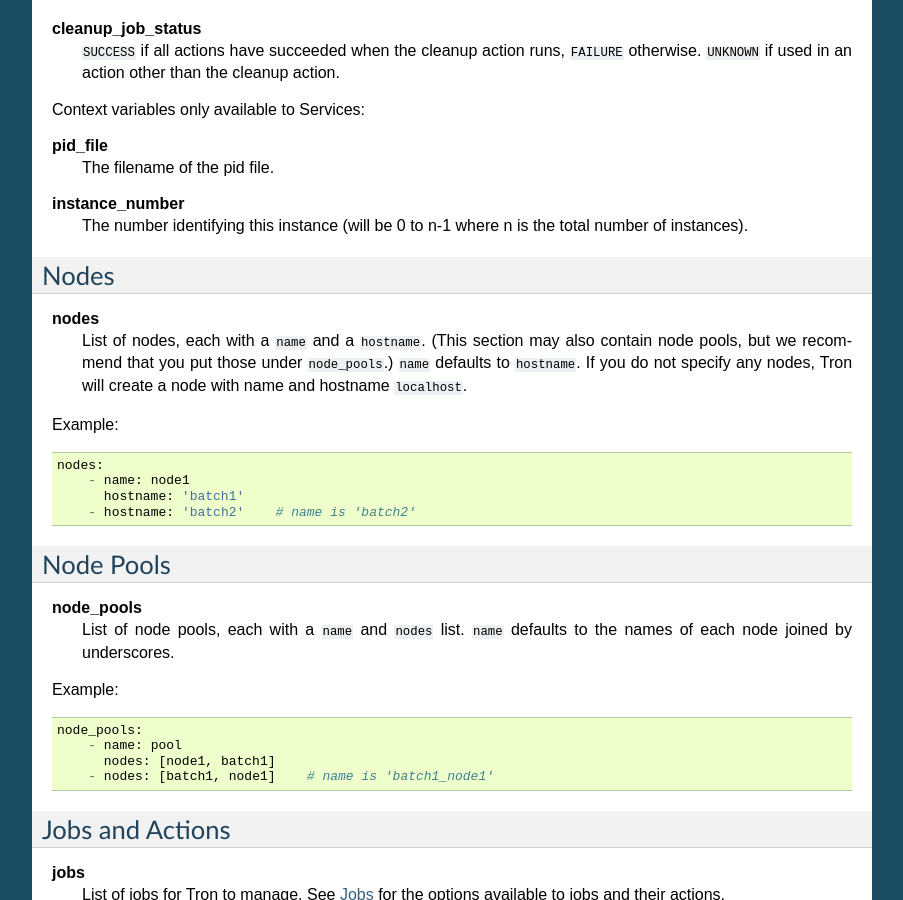
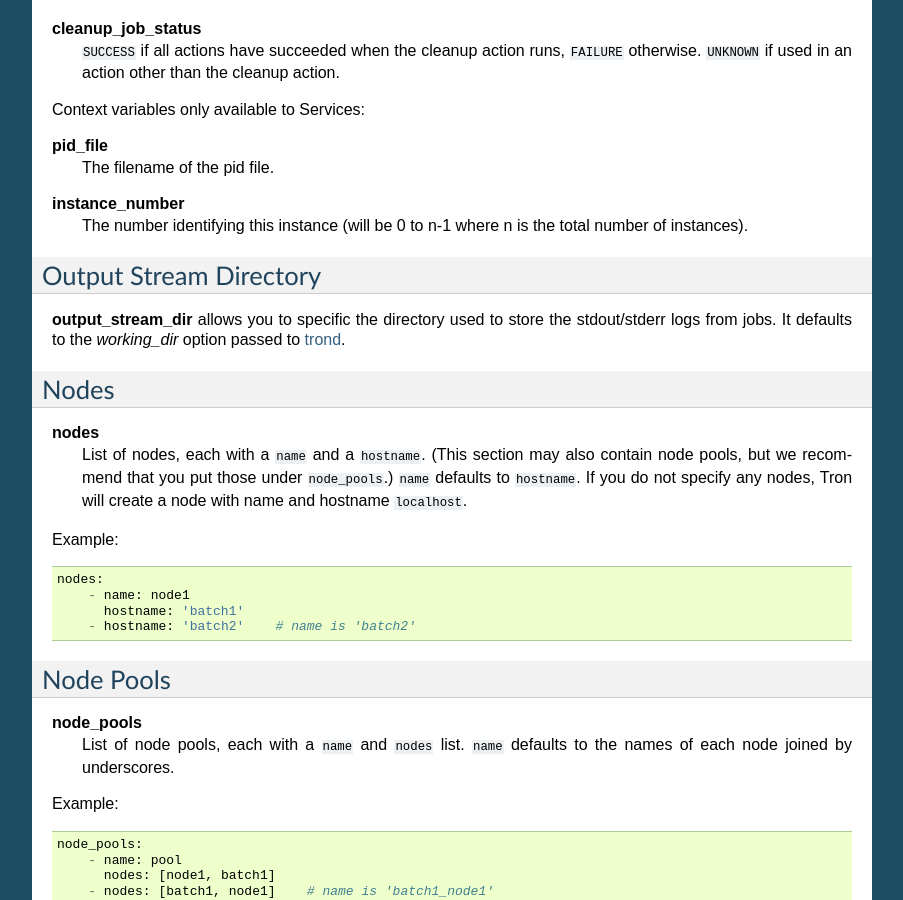
Before and after one commit to Yelp/Tron, a Sphinx documentation site: the page built from docs/config.rst, in a window 1280 px wide and 900 px high, scrolled down 2962 px. Shown: the whole window, without its empty margins (198-1101 px from the left). Built offline with Sphinx 7.4.7, drawn with Linux system fonts in a browser that asks for light colours; some of the changed text lies outside the part shown.

Commit message:
Add output_stream_dir to docs.

```diff
--- a/docs/config.rst
+++ b/docs/config.rst
@@ -205,6 +205,12 @@ Context variables only available to Services:
     total number of instances).
 
 
+Output Stream Directory
+-----------------------
+**output_stream_dir** allows you to specific the directory used to store the
+stdout/stderr logs from jobs.  It defaults to the `working_dir` option passed
+to :ref:`trond`.
+
 
 Nodes
 -----
```
